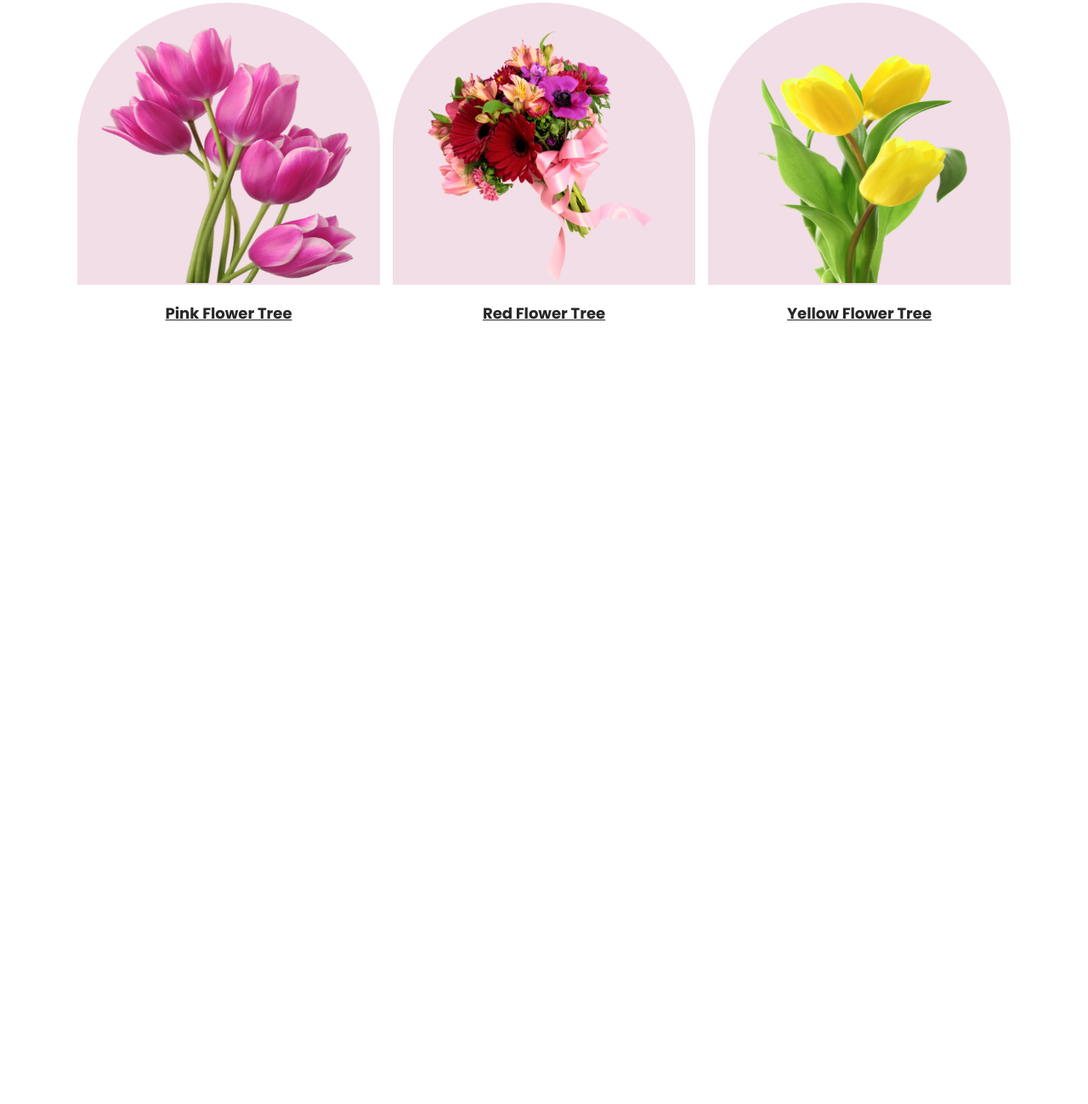
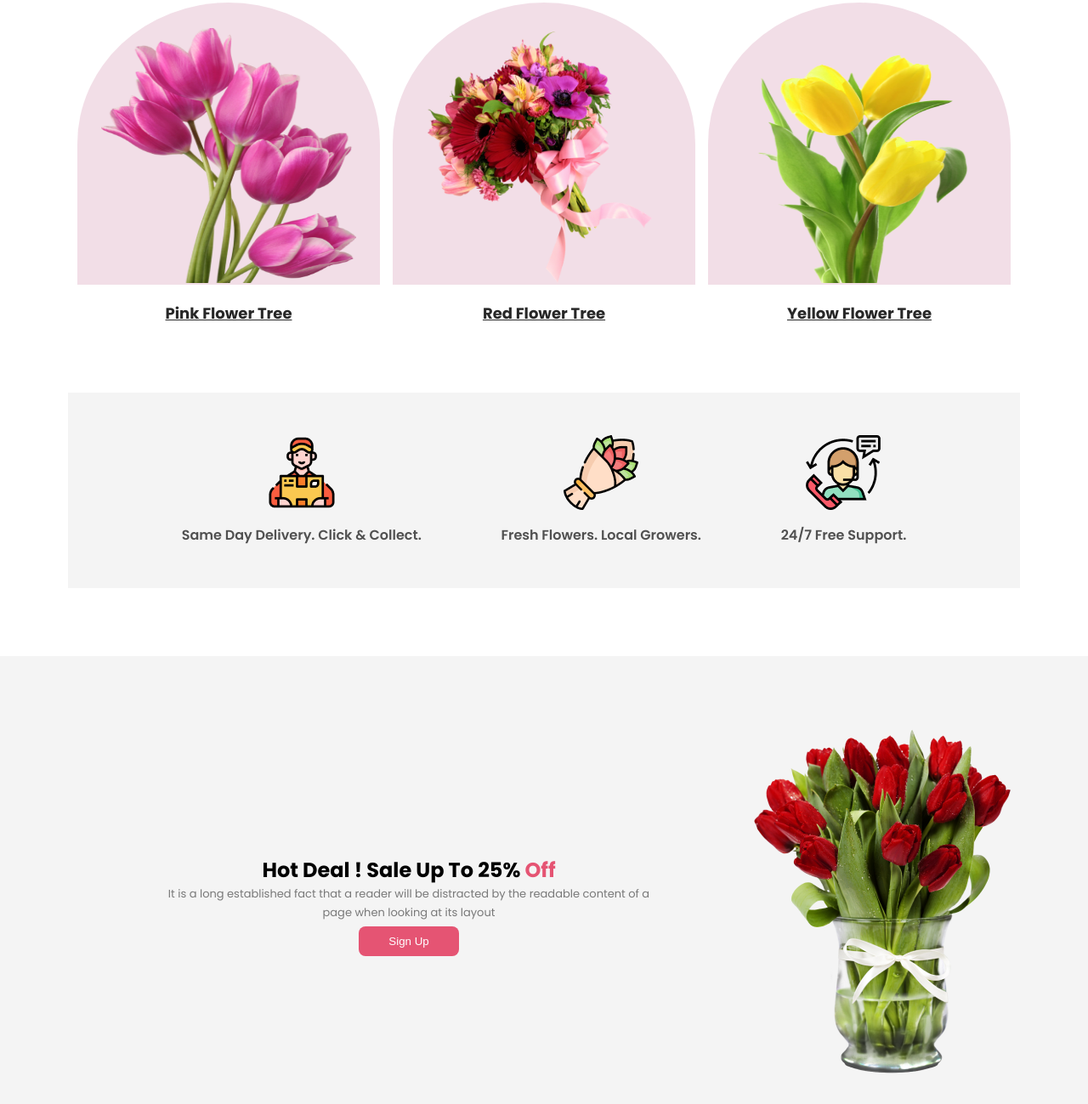
Before and after one commit to ahbab-zaman/Flower-shop-website, a plain HTML site: page index.html in a window 1280 px wide. Shown: the part 664-1963 px from the top of the page at 85% size. Before the commit the page ends 1046 px from the top, so only its background shows below. Drawn offline with Linux system fonts and the light colour scheme.

Commit message:
add another section

```diff
--- a/index.html
+++ b/index.html
@@ -18,7 +18,7 @@
           using Lorem Ipsum is that it has a more-or-less normal distribution of
           letters.
         </p>
-        <button class="header-btn">Shop Now</button>
+        <button class="btn">Shop Now</button>
       </div>
 
       <div class="header-img">
@@ -39,24 +39,55 @@
         <div class="flowers-items">
           <div>
             <div class="item">
-                    <img src="Flower Asset/pngwing 6.png" alt="">
+              <img src="Flower Asset/pngwing 6.png" alt="" />
             </div>
             <h4><a href="">Pink Flower Tree</a></h4>
           </div>
           <div>
             <div class="item">
-                    <img src="Flower Asset/pngwing 5.png" alt="">
+              <img src="Flower Asset/pngwing 5.png" alt="" />
             </div>
             <h4><a href="">Red Flower Tree</a></h4>
           </div>
           <div>
             <div class="item">
-                <img src="Flower Asset/pngwing 7.png" alt="">
+              <img src="Flower Asset/pngwing 7.png" alt="" />
             </div>
             <h4><a href="">Yellow Flower Tree</a></h4>
           </div>
         </div>
       </section>
+
+      <section class="options">
+        <div class="options-box">
+          <div class="option-item">
+            <img src="Flower Asset/Group 57.png" alt="" />
+            <p>Same Day Delivery. Click & Collect.</p>
+          </div>
+          <div class="option-item">
+            <img src="Flower Asset/Group 58.png" alt="" />
+            <p>Fresh Flowers. Local Growers.</p>
+          </div>
+          <div class="option-item">
+            <img src="Flower Asset/Group 59.png" alt="" />
+            <p>24/7 Free Support.</p>
+          </div>
+        </div>
+      </section>
+
+      <section class="sale">
+        <div class="discount">
+          <h1>Hot Deal ! Sale Up To 25% <span>Off</span></h1>
+          <p>
+            It is a long established fact that a reader will be distracted by
+            the readable content of a page when looking at its layout
+          </p>
+          <button class="btn">Sign Up</button>
+        </div>
+        <div class="sale-img">
+          <img src="Flower Asset/pngwing 8.png" alt="">
+        </div>
+      </section>
     </main>
   </body>
 </html>
--- a/styles/styles.css
+++ b/styles/styles.css
@@ -27,7 +27,7 @@
     line-height: 24px;
     color: rgba(39, 39, 39, 0.6);
 }
-.header-btn{
+.btn{
     padding: 10px 35px;
     font-weight: 500;
     border: none;
@@ -85,6 +85,48 @@
     height:300px;
     margin-bottom: -5px;
  }
+ .options{
+    margin: 80px;
+ }
+ .options-box{
+    display: flex;
+    justify-content: space-evenly;
+    align-items: center;
+    gap: 10px;
+    padding: 50px;
+    text-align: center;
+    background-color: rgba(39, 39, 39, 0.05);
+ }
+ .option-item p{
+    font-size: 16px;
+    font-weight: 600;
+    color: rgba(39, 39, 39, 0.8);
+    margin-top: 10px;
+ }
+ .sale{
+    display: flex;
+    justify-content: space-around;
+    align-items: center;
+    background-color: rgba(39, 39, 39, 0.05);
+    padding: 80px;
+    padding-bottom: 20px;
+ }
+ .discount{
+    margin: 100px;
+    text-align: center;
+ }
+ .discount h1{
+    font-size: 24px;
+    font-weight: 700;
+ }
+.discount h1 span{
+    color: rgb(229, 84, 115);
+}
+.discount p{
+    font-size: 13px;
+    line-height: 22px;
+    color: rgba(39, 39, 39, 0.6);
+}
 
 
 
@@ -100,7 +142,7 @@
         margin-bottom: 10px;
     }
     .header-title{
-        font-size: 14px;
+        font-size: 24px;
         width: auto;
     }
     .header-img img{
@@ -116,4 +158,25 @@
     .flowers-content p{
        margin: 10px;
     }
+    .options{
+        margin: 0;
+        margin-top: 50px;
+    }
+    .options-box{
+        flex-direction: column;
+    }
+    .sale{
+        flex-direction: column;
+        margin-top: 50px;
+    }
+    .sale-img{
+        margin-top: 20px;
+    }
+    .sale-img img{
+        width: 300px;
+        height: 300px;
+    }
+    .discount{
+        margin: 0;
+    }
 }
```
Lines whose indentation alone changed are shown as unchanged.
